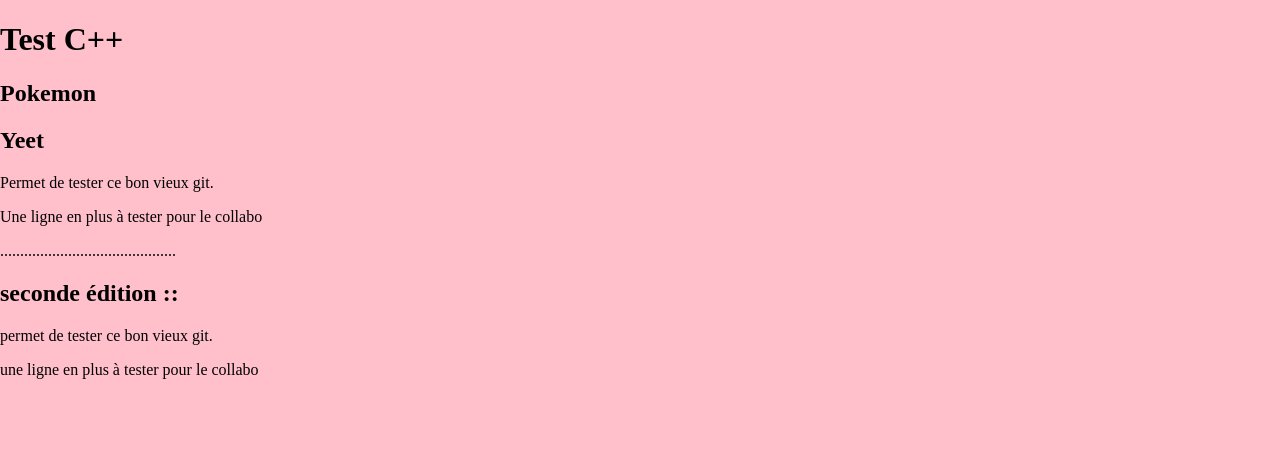
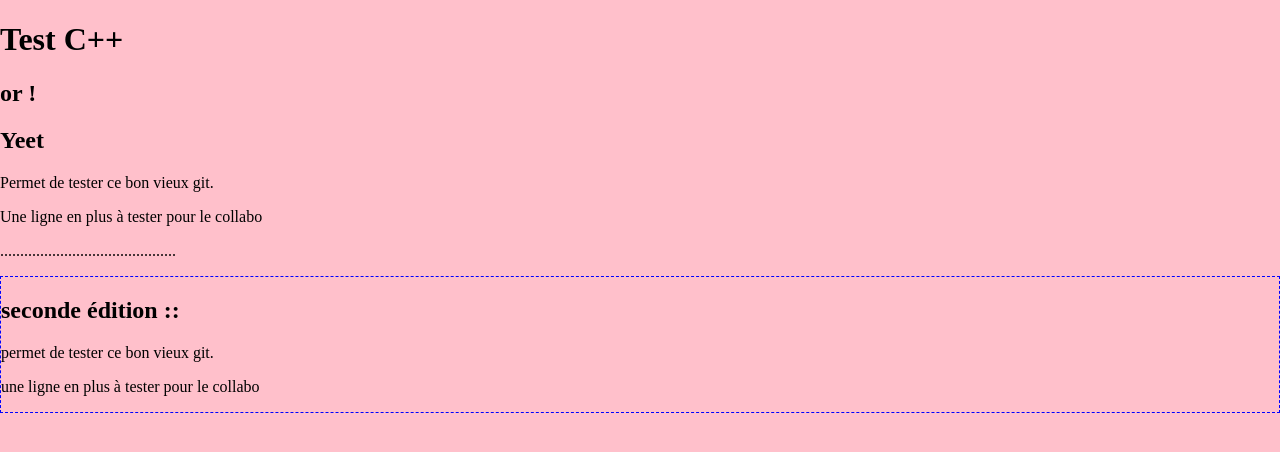
Before and after one commit to mikhaddo/test-git, a plain HTML site: page index.html in a window 1280 px wide. Drawn offline with Linux system fonts and the light colour scheme.

Commit message:
Updated again

```diff
--- a/index.html
+++ b/index.html
@@ -11,7 +11,7 @@
         <main>
             <header>
                 <h1>Test C++</h1>
-                <h2> Pokemon </h2>
+                <h2>or !</h2>
             </header>
             <section>
                 <h2> Yeet </h2>
@@ -20,7 +20,7 @@
                 <p> ............................................ </p>
             </section>
             <!-- add this thing -->
-            <section>
+            <section class="section-bootcrap">
                 <h2>seconde édition ::</h2>
                 <p>permet de tester ce bon vieux git.</p>
                 <p>une ligne en plus à tester pour le collabo</p>
```
